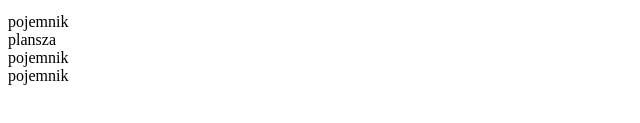
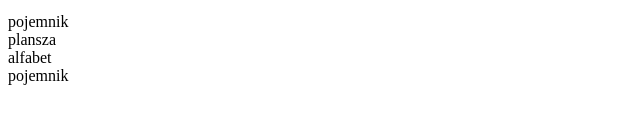
Before and after one commit to Kprskyy/Hangman-Game, a plain HTML site: page index.html in a window 1280 px wide. Shown: the part 189-312 px from the top of the page, 0-640 px from the left. Drawn offline with Linux system fonts and the light colour scheme.

Commit message:
Update index.html

```diff
--- a/index.html
+++ b/index.html
@@ -19,7 +19,7 @@
 
     <div>pojemnik</div>
     <div>plansza</div>
-    <div>pojemnik</div>
+    <div>alfabet</div>
     <div>pojemnik</div>
 
   </body>
```
